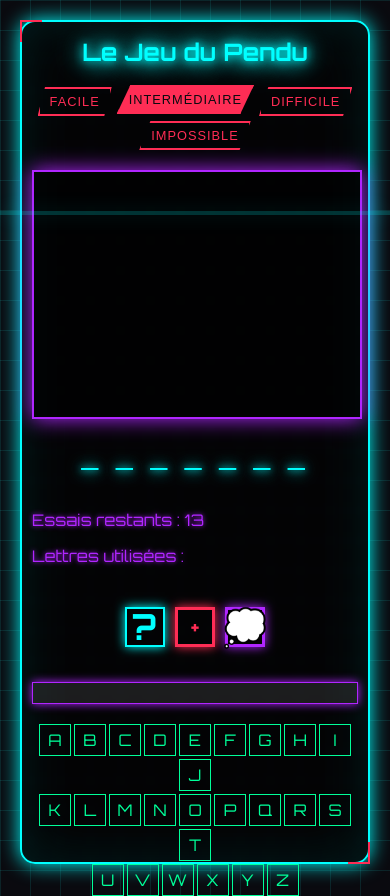
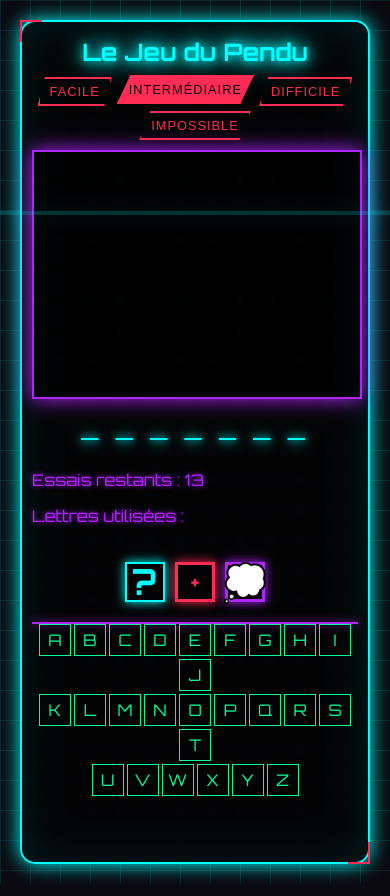
Before and after one commit to Valloue/Pendu, a plain HTML site: page index.html in a window 390 px wide. Drawn offline with Linux system fonts and the light colour scheme; no server answers.

Commit message:
mise a jour du code

```diff
--- a/css/style.css
+++ b/css/style.css
@@ -927,44 +927,4 @@ body {
         font-size: 0.8em;
         margin: 5px 0;
     }
-
-    #hintText {
-        margin: 10px 0;
-        min-height: 20px;
-    }
-
-    .button-container {
-        margin-top: 15px;
-        margin-bottom: 15px;
-        display: flex;
-        justify-content: center;
-        align-items: center;
-        gap: 10px;
-    }
-
-    .game-content {
-        display: flex;
-        flex-direction: column;
-        gap: 15px;
-    }
-
-    .game-container {
-        display: flex;
-        flex-direction: column;
-        justify-content: space-between;
-        gap: 10px;
-        height: 100vh;
-    }
 }
-
-/* Ajustement spécifique pour les très petits écrans */
-@media screen and (max-height: 600px) and (orientation: portrait) {
-    #hintText {
-        margin: 5px 0;
-    }
-
-    .button-container {
-        margin-top: 10px;
-        margin-bottom: 10px;
-    }
-}
```
